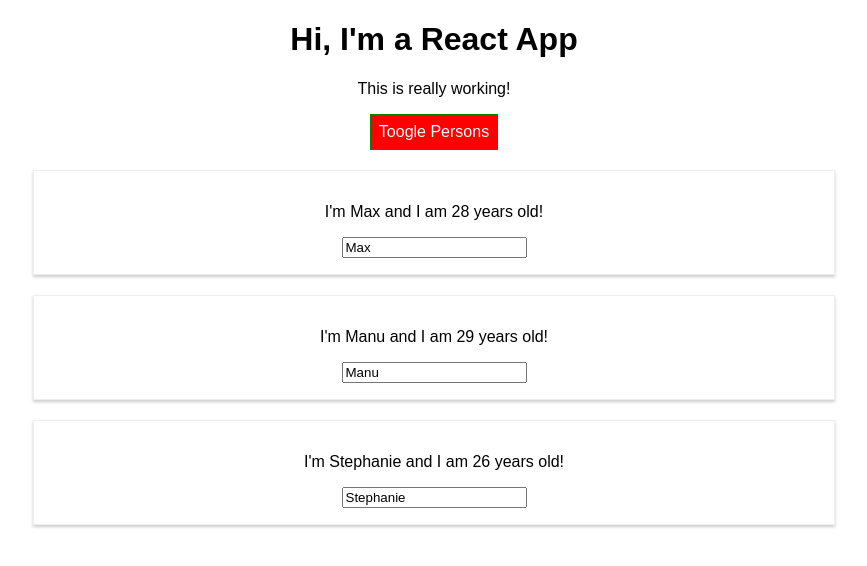
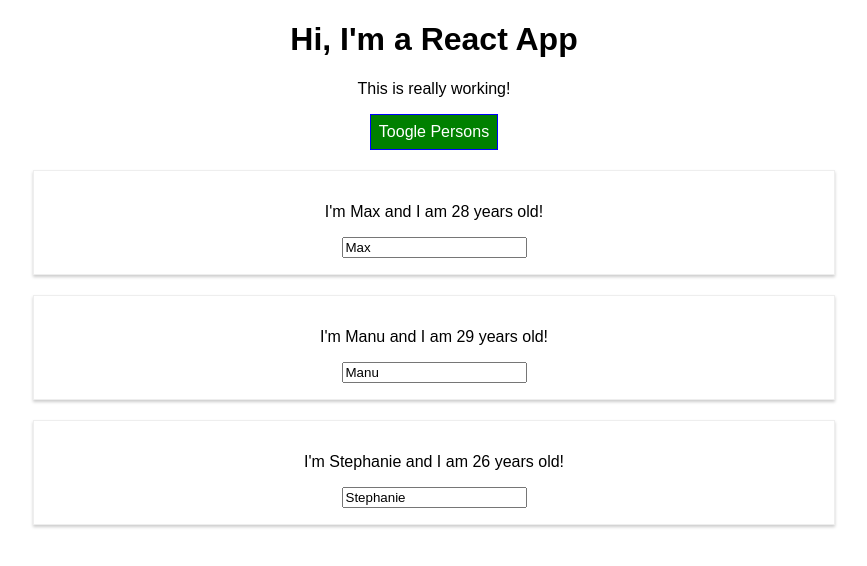
Before and after one commit to ArtCortijo/react-guide, a React (Create React App) app: page / in a window 1280 px wide. Shown: the top 566 px of the page, without its empty margins (206-1073 px from the left). Built offline with nearby package versions, Linux system fonts and the light colour scheme.

Commit message:
pre css modules config

```diff
--- a/src/App.css
+++ b/src/App.css
@@ -1,3 +1,25 @@
 .App {
   text-align: center;
 }
+
+.red {
+  color: red;
+}
+
+.bold {
+  font-weight: bold;
+}
+
+.button {
+  background-color: green;
+  color: white;
+  font: inherit;
+  border: 1px solid blue;
+  padding: 8px;
+  cursor: pointer;
+}
+
+.button:hover {
+  background-color: lightgreen;
+  color: black;
+}
--- a/src/App.js
+++ b/src/App.js
@@ -1,21 +1,6 @@
 import React, { Component } from 'react';
 import './App.css';
-import styled from 'styled-components';
 import Person from './Person/Person';
-
-// Because StyledButton is a template literal, we can include a condition in the styles
-const StyledButton = styled.button`
-  background-color: ${(props) => (props.alt ? 'red' : 'green')};
-  color: white;
-  font: inherit;
-  border: 1px solid green;
-  padding: 8px;
-  cursor: pointer;
-  &:hover {
-    background-color: ${(props) => (props.alt ? 'salmon' : 'lightgreen')};
-    color: black;
-  }
-`;
 
 class App extends Component {
   state = {
@@ -114,12 +99,9 @@
       <div className='App'>
         <h1>Hi, I'm a React App</h1>
         <p>This is really working!</p>
-        <StyledButton
-          alt={this.state.showPersons}
-          onClick={this.togglePersonsHandler}
-        >
+        <button className='button' onClick={this.togglePersonsHandler}>
           Toogle Persons
-        </StyledButton>
+        </button>
         {persons}
       </div>
     );
```
